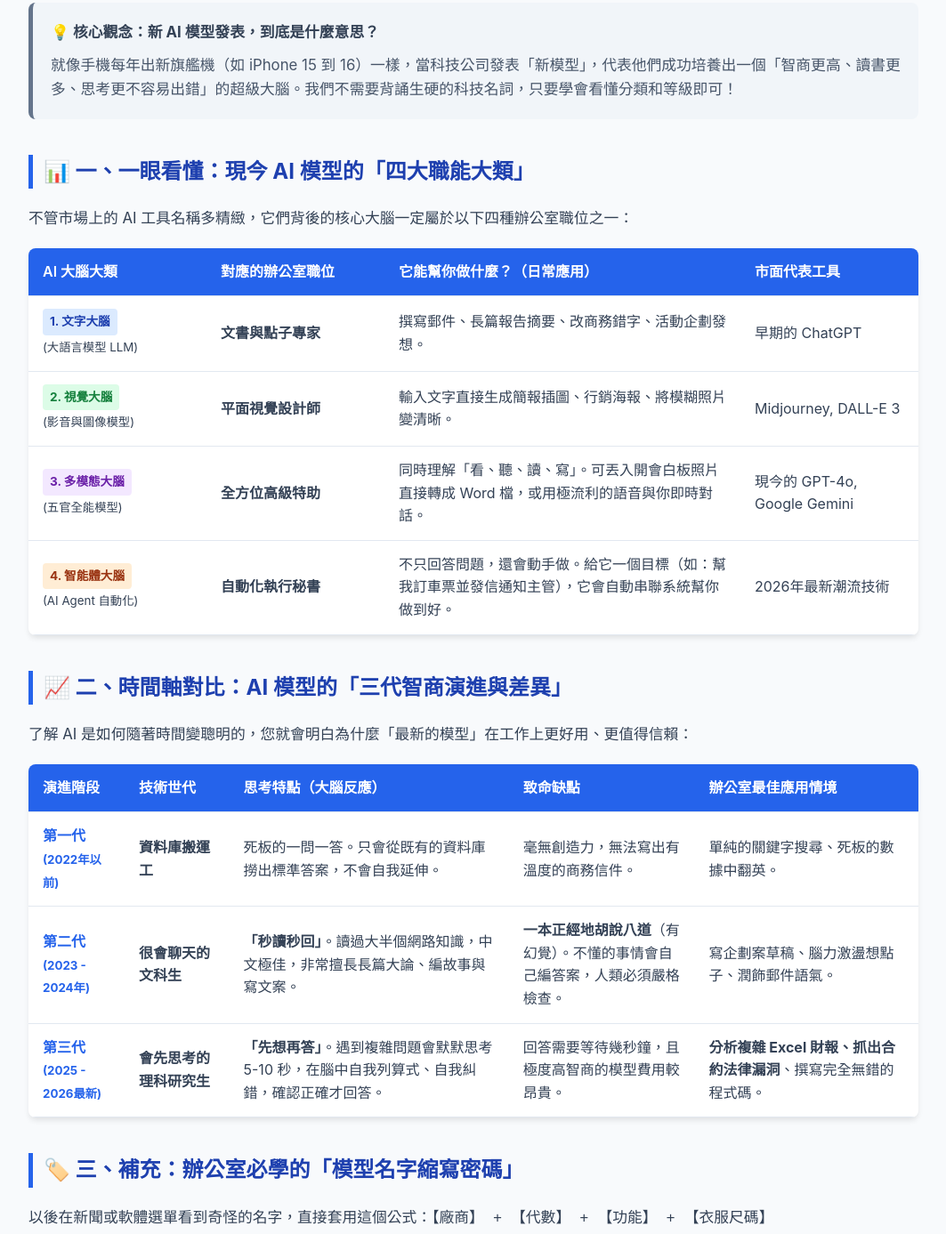
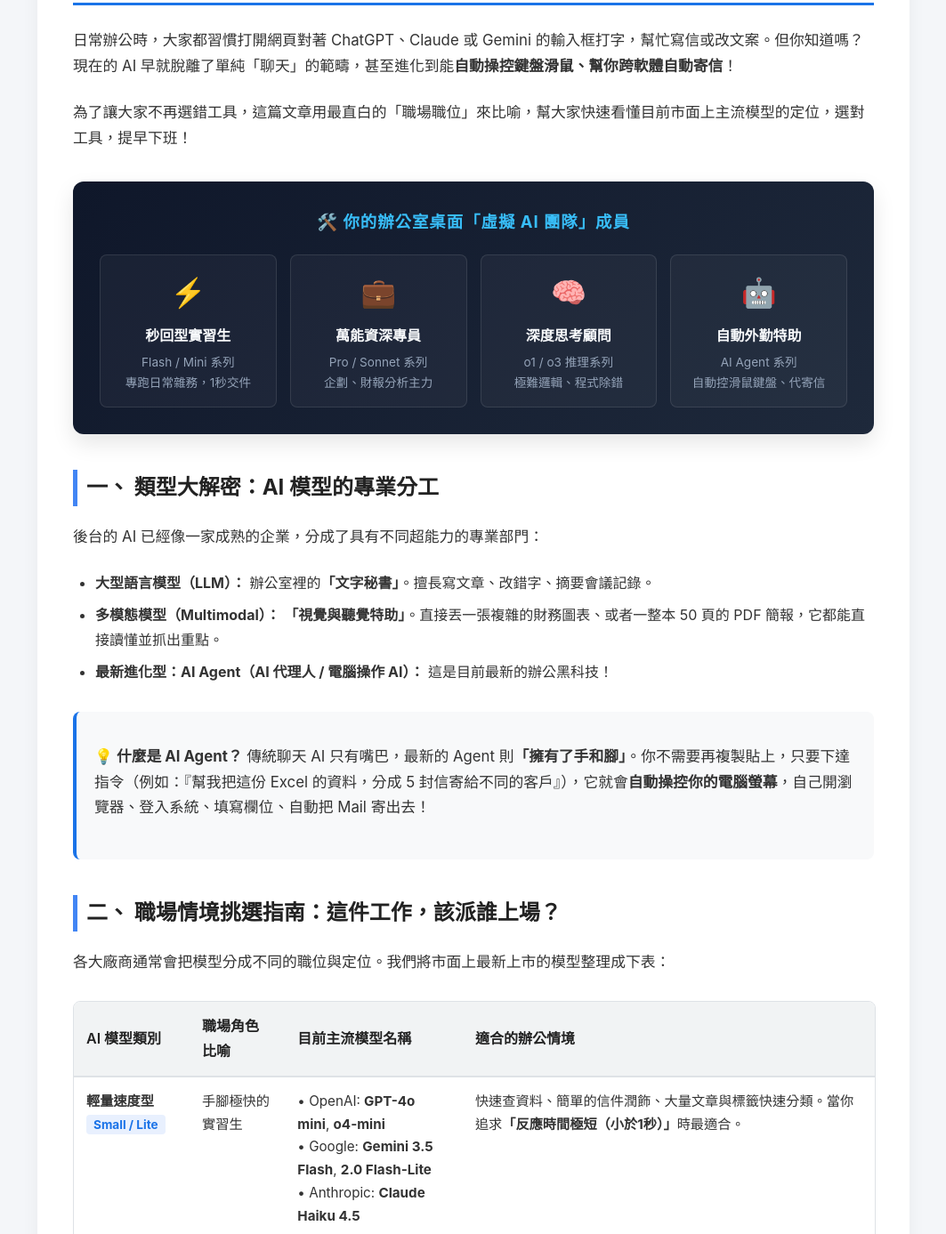
Before and after one commit to muscletsai/ai_news, a plain HTML site: page index.html in a window 1280 px wide. Shown: the part 190-1577 px from the top of the page at 89% size, without its empty margins (108-1171 px from the left). Drawn offline with Linux system fonts and the light colour scheme.

Commit message:
Update index.html

```diff
--- a/index.html
+++ b/index.html
@@ -3,271 +3,348 @@
 <head>
     <meta charset="UTF-8">
     <meta name="viewport" content="width=device-width, initial-scale=1.0">
-    <title>辦公室輕鬆讀：AI 模型分類與演進指南</title>
+    <title>別再只會用聊天框！上班族必看的 AI 模型與自動化 Agent 挑選指南</title>
     <style>
         :root {
-            --primary-color: #2563eb;
-            --secondary-color: #1e40af;
-            --bg-color: #f8fafc;
-            --card-bg: #ffffff;
-            --text-color: #334155;
-            --border-color: #e2e8f0;
-            --accent-color: #f0fdf4;
-            --accent-text: #166534;
+            --primary-color: #1a73e8;
+            --secondary-color: #4285f4;
+            --text-color: #333333;
+            --bg-light: #f8f9fa;
+            --border-color: #dee2e6;
         }
-
         body {
-            font-family: -apple-system, BlinkMacSystemFont, "Segoe UI", Roboto, "Helvetica Neue", Arial, "Microsoft JhengHei", sans-serif;
-            background-color: var(--bg-color);
+            font-family: -apple-system, BlinkMacSystemFont, "Segoe UI", Roboto, "Helvetica Neue", Arial, sans-serif;
+            line-height: 1.7;
             color: var(--text-color);
-            line-height: 1.6;
             margin: 0;
             padding: 0;
+            background-color: #f4f6f9;
         }
-
         .container {
-            max-width: 1000px;
-            margin: 0 auto;
-            padding: 40px 20px;
+            max-width: 900px;
+            margin: 30px auto;
+            padding: 40px;
+            background-color: #ffffff;
+            border-radius: 12px;
+            box-shadow: 0 4px 20px rgba(0,0,0,0.05);
         }
-
-        header {
-            text-align: center;
-            margin-bottom: 40px;
+        h1 {
+            font-size: 2rem;
+            color: #111111;
+            line-height: 1.4;
+            margin-bottom: 25px;
             border-bottom: 3px solid var(--primary-color);
-            padding-bottom: 20px;
+            padding-bottom: 12px;
         }
-
-        h1 {
-            color: var(--primary-color);
-            margin-bottom: 10px;
-            font-size: 2.2rem;
-        }
-
-        .subtitle {
-            font-size: 1.2rem;
-            color: #64748b;
-        }
-
         h2 {
-            color: var(--secondary-color);
-            border-left: 5px solid var(--primary-color);
-            padding-left: 12px;
+            font-size: 1.5rem;
+            color: #222222;
             margin-top: 40px;
             margin-bottom: 20px;
+            padding-left: 10px;
+            border-left: 5px solid var(--secondary-color);
         }
-
+        h3 {
+            font-size: 1.2rem;
+            color: #333333;
+            margin-top: 25px;
+        }
         p {
+            margin-bottom: 1.5rem;
             font-size: 1.05rem;
-            margin-bottom: 20px;
         }
-
-        .highlight-box {
-            background-color: #f1f5f9;
-            border-radius: 8px;
-            padding: 20px;
-            margin-bottom: 30px;
-            border-left: 5px solid #64748b;
+        ul {
+            margin-bottom: 1.5rem;
+            padding-left: 25px;
         }
-
-            .highlight-box p {
-                margin: 0;
-                font-weight: bold;
-            }
-
-        /* 表格樣式 */
-        .table-responsive {
-            overflow-x: auto;
-            margin-bottom: 30px;
-            box-shadow: 0 4px 6px -1px rgb(0 0 0 / 0.1);
-            border-radius: 8px;
-        }
-
-        table {
-            width: 100%;
-            border-collapse: collapse;
-            background-color: var(--card-bg);
-            text-align: left;
+        li {
+            margin-bottom: 0.6rem;
             font-size: 1rem;
         }
-
-        th, td {
-            padding: 14px 16px;
-            border-bottom: 1px solid var(--border-color);
-        }
-
-        th {
-            background-color: var(--primary-color);
-            color: white;
-            font-weight: 600;
-            white-space: nowrap;
-        }
-
-        tr:hover {
-            background-color: #f1f5f9;
-        }
-
         .badge {
-            display: inline-block;
-            padding: 4px 8px;
+            background-color: #e8f0fe;
+            color: var(--primary-color);
+            padding: 3px 8px;
             border-radius: 4px;
             font-size: 0.85rem;
             font-weight: bold;
         }
-
-        .badge-blue {
-            background-color: #dbeafe;
-            color: #1e40af;
+        .blockquote-box {
+            background-color: var(--bg-light);
+            border-radius: 8px;
+            padding: 20px;
+            margin: 30px 0;
+            border-left: 4px solid var(--primary-color);
         }
 
-        .badge-green {
-            background-color: #dcfce7;
-            color: #15803d;
+        /* 響應式表格 */
+        .table-responsive {
+            width: 100%;
+            overflow-x: auto;
+            margin: 30px 0;
+            border: 1px solid var(--border-color);
+            border-radius: 8px;
+        }
+        table {
+            width: 100%;
+            border-collapse: collapse;
+            text-align: left;
+            min-width: 650px;
+        }
+        th {
+            background-color: #f1f3f4;
+            color: #222222;
+            font-weight: 600;
+            padding: 14px;
+            border-bottom: 2px solid var(--border-color);
+        }
+        td {
+            padding: 14px;
+            border-bottom: 1px solid var(--border-color);
+            vertical-align: top;
+            font-size: 0.95rem;
+        }
+        tr:hover {
+            background-color: #f8f9fa;
         }
 
-        .badge-purple {
-            background-color: #f3e8ff;
-            color: #6b21a8;
+        /* CSS 數位藝術視覺區塊：AI 團隊 */
+        .ai-team-visual {
+            background: linear-gradient(135deg, #0f172a 0%, #1e293b 100%);
+            border-radius: 12px;
+            padding: 30px;
+            color: #ffffff;
+            margin: 35px 0;
+            box-shadow: 0 10px 25px rgba(0,0,0,0.1);
+        }
+        .visual-title {
+            font-size: 1.15rem;
+            font-weight: bold;
+            color: #38bdf8;
+            margin-bottom: 20px;
+            text-align: center;
+            letter-spacing: 1px;
+        }
+        .team-grid {
+            display: grid;
+            grid-template-columns: repeat(auto-fit, minmax(180px, 1fr));
+            gap: 15px;
+        }
+        .team-card {
+            background: rgba(255, 255, 255, 0.04);
+            border: 1px solid rgba(255, 255, 255, 0.1);
+            border-radius: 8px;
+            padding: 15px;
+            text-align: center;
+            transition: all 0.3s ease;
+        }
+        .team-card:hover {
+            transform: translateY(-5px);
+            background: rgba(255, 255, 255, 0.08);
+            border-color: #38bdf8;
+        }
+        .card-icon {
+            font-size: 2rem;
+            margin-bottom: 8px;
+        }
+        .card-name {
+            font-weight: bold;
+            color: #f8fafc;
+            margin-bottom: 5px;
+        }
+        .card-desc {
+            font-size: 0.85rem;
+            color: #94a3b8;
         }
 
-        .badge-orange {
-            background-color: #ffedd5;
-            color: #9a3412;
+        /* CSS 數位藝術視覺區塊：思考模型對比 */
+        .compare-visual {
+            display: grid;
+            grid-template-columns: repeat(auto-fit, minmax(280px, 1fr));
+            gap: 20px;
+            margin: 35px 0;
         }
-
-        .version-tag {
+        .compare-box {
+            border: 1px solid var(--border-color);
+            border-radius: 12px;
+            padding: 20px;
+            background: #ffffff;
+            box-shadow: 0 4px 12px rgba(0,0,0,0.03);
+        }
+        .box-title {
             font-weight: bold;
-            color: var(--primary-color);
+            font-size: 1.05rem;
+            margin-bottom: 15px;
+            display: flex;
+            align-items: center;
+            gap: 8px;
         }
-
-        footer {
-            text-align: center;
-            margin-top: 60px;
-            padding-top: 20px;
-            border-top: 1px solid var(--border-color);
-            color: #94a3b8;
+        .chat-flow {
+            background: #f1f5f9;
+            border-radius: 8px;
+            padding: 12px;
+            font-family: monospace;
             font-size: 0.9rem;
+        }
+        .flow-line {
+            margin-bottom: 8px;
+            padding: 8px;
+            border-radius: 4px;
+        }
+        .user-in { background: #e2e8f0; color: #334155; }
+        .ai-out { background: #dbeafe; color: #1e40af; border-left: 3px solid #3b82f6; }
+        .ai-think {
+            background: #fef3c7;
+            color: #92400e;
+            border-left: 3px solid #f59e0b;
+            animation: pulse 1.5s infinite;
+        }
+        @keyframes pulse {
+            0% { opacity: 0.6; }
+            50% { opacity: 1; }
+            100% { opacity: 0.6; }
         }
     </style>
 </head>
 <body>
 
 <div class="container">
-        <header>
-            <h1>🧠 讀懂 AI 模型：從「四大類別」到「三代演進」</h1>
-        </header>
+    <h1>【早會精華】別再只會用「聊天框」：白話看懂市面 AI 模型與「自動幫你操作電腦」的職場挑選指南</h1>
 
-        <div class="highlight-box">
-            <p>💡 核心觀念：新 AI 模型發表，到底是什麼意思？</p>
-            <p style="font-weight: normal; margin-top: 10px; color: #475569;">
-                就像手機每年出新旗艦機（如 iPhone 15 到 16）一樣，當科技公司發表「新模型」，代表他們成功培養出一個「智商更高、讀書更多、思考更不容易出錯」的超級大腦。我們不需要背誦生硬的科技名詞，只要學會看懂分類和等級即可！
-            </p>
+    <p>日常辦公時，大家都習慣打開網頁對著 ChatGPT、Claude 或 Gemini 的輸入框打字，幫忙寫信或改文案。但你知道嗎？現在的 AI 早就脫離了單純「聊天」的範疇，甚至進化到能<strong>自動操控鍵盤滑鼠、幫你跨軟體自動寄信</strong>！</p>
+
+    <p>為了讓大家不再選錯工具，這篇文章用最直白的「職場職位」來比喻，幫大家快速看懂目前市面上主流模型的定位，選對工具，提早下班！</p>
+
+    <div class="ai-team-visual">
+        <div class="visual-title">🛠️ 你的辦公室桌面「虛擬 AI 團隊」成員</div>
+        <div class="team-grid">
+            <div class="team-card">
+                <div class="card-icon">⚡</div>
+                <div class="card-name">秒回型實習生</div>
+                <div class="card-desc">Flash / Mini 系列<br>專跑日常雜務，1秒交件</div>
+            </div>
+            <div class="team-card">
+                <div class="card-icon">💼</div>
+                <div class="card-name">萬能資深專員</div>
+                <div class="card-desc">Pro / Sonnet 系列<br>企劃、財報分析主力</div>
+            </div>
+            <div class="team-card">
+                <div class="card-icon">🧠</div>
+                <div class="card-name">深度思考顧問</div>
+                <div class="card-desc">o1 / o3 推理系列<br>極難邏輯、程式除錯</div>
+            </div>
+            <div class="team-card">
+                <div class="card-icon">🤖</div>
+                <div class="card-name">自動外勤特助</div>
+                <div class="card-desc">AI Agent 系列<br>自動控滑鼠鍵盤、代寄信</div>
+            </div>
+        </div>
     </div>
 
-        <!-- 表格一：四大類別 -->
-        <h2>📊 一、一眼看懂：現今 AI 模型的「四大職能大類」</h2>
-        <p>不管市場上的 AI 工具名稱多精緻，它們背後的核心大腦一定屬於以下四種辦公室職位之一：</p>
+    <h2>一、 類型大解密：AI 模型的專業分工</h2>
+    <p>後台的 AI 已經像一家成熟的企業，分成了具有不同超能力的專業部門：</p>
+    <ul>
+        <li><strong>大型語言模型（LLM）：</strong> 辦公室裡的<strong>「文字秘書」</strong>。擅長寫文章、改錯字、摘要會議記錄。</li>
+        <li><strong>多模態模型（Multimodal）：</strong> <strong>「視覺與聽覺特助」</strong>。直接丟一張複雜的財務圖表、或者一整本 50 頁的 PDF 簡報，它都能直接讀懂並抓出重點。</li>
+        <li><strong>最新進化型：AI Agent（AI 代理人 / 電腦操作 AI）：</strong> 這是目前最新的辦公黑科技！</li>
+    </ul>
+
+    <div class="blockquote-box">
+        <p><strong>💡 什麼是 AI Agent？</strong> 傳統聊天 AI 只有嘴巴，最新的 Agent 則<strong>「擁有了手和腳」</strong>。你不需要再複製貼上，只要下達指令（例如：『幫我把這份 Excel 的資料，分成 5 封信寄給不同的客戶』），它就會<strong>自動操控你的電腦螢幕</strong>，自己開瀏覽器、登入系統、填寫欄位、自動把 Mail 寄出去！</p>
+    </div>
+
+    <h2>二、 職場情境挑選指南：這件工作，該派誰上場？</h2>
+    <p>各大廠商通常會把模型分成不同的職位與定位。我們將市面上最新上市的模型整理成下表：</p>
 
     <div class="table-responsive">
         <table>
             <thead>
                 <tr>
-                        <th style="width: 20%;">AI 大腦大類</th>
-                        <th style="width: 20%;">對應的辦公室職位</th>
-                        <th style="width: 40%;">它能幫你做什麼？（日常應用）</th>
-                        <th style="width: 20%;">市面代表工具</th>
+                    <th>AI 模型類別</th>
+                    <th>職場角色比喻</th>
+                    <th>目前主流模型名稱</th>
+                    <th>適合的辦公情境</th>
                 </tr>
             </thead>
             <tbody>
                 <tr>
-                        <td><span class="badge badge-blue">1. 文字大腦</span><br><small>(大語言模型 LLM)</small></td>
-                        <td><strong>文書與點子專家</strong></td>
-                        <td>撰寫郵件、長篇報告摘要、改商務錯字、活動企劃發想。</td>
-                        <td>早期的 ChatGPT</td>
+                    <td><strong>輕量速度型</strong><br><span class="badge">Small / Lite</span></td>
+                    <td>手腳極快的實習生</td>
+                    <td>
+                        • OpenAI: <strong>GPT-4o mini</strong>, <strong>o4-mini</strong><br>
+                        • Google: <strong>Gemini 3.5 Flash</strong>, <strong>2.0 Flash-Lite</strong><br>
+                        • Anthropic: <strong>Claude Haiku 4.5</strong>
+                    </td>
+                    <td>快速查資料、簡單的信件潤飾、大量文章與標籤快速分類。當你追求<strong>「反應時間極短（小於1秒）」</strong>時最適合。</td>
                 </tr>
                 <tr>
-                        <td><span class="badge badge-green">2. 視覺大腦</span><br><small>(影音與圖像模型)</small></td>
-                        <td><strong>平面視覺設計師</strong></td>
-                        <td>輸入文字直接生成簡報插圖、行銷海報、將模糊照片變清晰。</td>
-                        <td>Midjourney, DALL-E 3</td>
+                    <td><strong>主力平衡型</strong><br><span class="badge">Medium / Pro</span></td>
+                    <td>獨當一面的資深專員</td>
+                    <td>
+                        • OpenAI: <strong>GPT-4o</strong><br>
+                        • Google: <strong>Gemini 3.1 Pro</strong><br>
+                        • Anthropic: <strong>Claude Sonnet 4.6</strong>
+                    </td>
+                    <td>撰寫長篇企劃案、跨語言專業翻譯、分析 PDF 財報、解讀複雜圖表。<strong>智商與速度最平衡，不知道選誰時選它最安全。</strong></td>
                 </tr>
                 <tr>
-                        <td><span class="badge badge-purple">3. 多模態大腦</span><br><small>(五官全能模型)</small></td>
-                        <td><strong>全方位高級特助</strong></td>
-                        <td>同時理解「看、聽、讀、寫」。可丟入開會白板照片直接轉成 Word 檔，或用極流利的語音與你即時對話。</td>
-                        <td>現今的 GPT-4o, Google Gemini</td>
+                    <td><strong>旗艦推理型</strong><br><span class="badge">Large / Reasoning</span></td>
+                    <td>策略規劃的顧問專家</td>
+                    <td>
+                        • OpenAI: <strong>o1</strong>, <strong>o3</strong>, <strong>o3-pro</strong><br>
+                        • Anthropic: <strong>Claude Opus 4.7</strong>
+                    </td>
+                    <td>遇到問題不會馬上回答，會在後台「深度思考」好幾秒，反覆檢查邏輯與算式。適合用在<strong>極度燒腦、高難度程式除錯、法務合約嚴謹漏洞分析</strong>。</td>
                 </tr>
                 <tr>
-                        <td><span class="badge badge-orange">4. 智能體大腦</span><br><small>(AI Agent 自動化)</small></td>
-                        <td><strong>自動化執行秘書</strong></td>
-                        <td>不只回答問題，還會動手做。給它一個目標（如：幫我訂車票並發信通知主管），它會自動串聯系統幫你做到好。</td>
-                        <td>2026年最新潮流技術</td>
+                    <td><strong>自動化代理型</strong><br><span class="badge">AI Agent</span></td>
+                    <td>幫你操作電腦的外勤特助</td>
+                    <td>
+                        • <strong>Microsoft Copilot Studio</strong><br>
+                        • <strong>ChatGPT Atlas</strong><br>
+                        • <strong>Claude Cowork / Computer Use</strong><br>
+                        • 獨立工具: <strong>Lindy</strong>
+                    </td>
+                    <td>代理人會**自動接管並控制滑鼠與鍵盤**。幫你打開網頁、登入後台、抓取資料、自動撰寫並寄出 Mail。適合簡化**跨軟體的重複性行政庶務**。</td>
                 </tr>
             </tbody>
         </table>
     </div>
 
-        <!-- 表格二：三代演進 -->
-        <h2>📈 二、時間軸對比：AI 模型的「三代智商演進與差異」</h2>
-        <p>了解 AI 是如何隨著時間變聰明的，您就會明白為什麼「最新的模型」在工作上更好用、更值得信賴：</p>
+    <h2>三、 運作邏輯大不同：傳統對話 AI VS 最新「推理模型 (o系列)」</h2>
+    <p>為什麼有些新模型選了之後，它不會馬上說話，而是會卡住幾秒顯示「Thinking」？我們直接看下方的運作動態對比：</p>
 
-        <div class="table-responsive">
-            <table>
-                <thead>
-                    <tr>
-                        <th>演進階段</th>
-                        <th>技術世代</th>
-                        <th>思考特點（大腦反應）</th>
-                        <th>致命缺點</th>
-                        <th>辦公室最佳應用情境</th>
-                    </tr>
-                </thead>
-                <tbody>
-                    <tr>
-                        <td class="version-tag">第一代<br><small>(2022年以前)</small></td>
-                        <td><strong>資料庫搬運工</strong></td>
-                        <td>死板的一問一答。只會從既有的資料庫撈出標準答案，不會自我延伸。</td>
-                        <td>毫無創造力，無法寫出有溫度的商務信件。</td>
-                        <td>單純的關鍵字搜尋、死板的數據中翻英。</td>
-                    </tr>
-                    <tr>
-                        <td class="version-tag">第二代<br><small>(2023 - 2024年)</small></td>
-                        <td><strong>很會聊天的文科生</strong></td>
-                        <td><strong>「秒讀秒回」</strong>。讀過大半個網路知識，中文極佳，非常擅長長篇大論、編故事與寫文案。</td>
-                        <td><strong>一本正經地胡說八道</strong>（有幻覺）。不懂的事情會自己編答案，人類必須嚴格檢查。</td>
-                        <td>寫企劃案草稿、腦力激盪想點子、潤飾郵件語氣。</td>
-                    </tr>
-                    <tr>
-                        <td class="version-tag">第三代<br><small>(2025 - 2026最新)</small></td>
-                        <td><strong>會先思考的理科研究生</strong></td>
-                        <td><strong>「先想再答」</strong>。遇到複雜問題會默默思考 5-10 秒，在腦中自我列算式、自我糾錯，確認正確才回答。</td>
-                        <td>回答需要等待幾秒鐘，且極度高智商的模型費用較昂貴。</td>
-                        <td><strong>分析複雜 Excel 財報、抓出合約法律漏洞</strong>、撰寫完全無錯的程式碼。</td>
-                    </tr>
-                </tbody>
-            </table>
+    <div class="compare-visual">
+        <div class="compare-box">
+            <div class="box-title" style="color: #2563eb;">💬 傳統速度型模型 (如 GPT-4o / Gemini Flash)</div>
+            <div class="chat-flow">
+                <div class="flow-line user-in">問：這份合約有什麼財務風險？</div>
+                <div class="flow-line ai-out">答：(1秒內直接搶答) 本合約的風險在於...</div>
+                <div style="font-size:0.8rem; color:#64748b; text-align:right;">▲ 特色：直覺式反射搶答，速度極快</div>
+            </div>
+        </div>
+        <div class="compare-box">
+            <div class="box-title" style="color: #d97706;">🧠 最新推理型模型 (如 OpenAI o1 / o3)</div>
+            <div class="chat-flow">
+                <div class="flow-line user-in">問：這份合約有什麼財務風險？</div>
+                <div class="flow-line ai-think">⚙️ Thinking... (正在自我反思、拆解步驟)</div>
+                <div class="flow-line ai-out">答：(思考5秒後) 經過步驟驗算，合約第三條...</div>
+                <div style="font-size:0.8rem; color:#64748b; text-align:right;">▲ 特色：自我邏輯除錯、精準度極高</div>
+            </div>
+        </div>
     </div>
 
-        <!-- 三、命名密碼小祕訣 -->
-        <h2>🏷️ 三、補充：辦公室必學的「模型名字縮寫密碼」</h2>
-        <p>以後在新聞或軟體選單看到奇怪的名字，直接套用這個公式：<code>【廠商】 + 【代數】 + 【功能】 + 【衣服尺碼】</code></p>
+    <h2>四、 終極速查：如何從模型名稱後綴，秒懂 AI 的隱藏特異功能？</h2>
     <ul>
-            <li><strong>看數字（代數）</strong>：數字越大越聰明。如 <code>GPT-4</code> ➔ <code>GPT-5</code>。</li>
-            <li><strong>看英文字母（功能）</strong>：後面加了 <code>"o"</code> 代表反應極快、可看可聽的全能款；加了 <code>"o1" / "o3"</code> 代表會深思熟慮的推理款。</li>
-            <li>
-                <strong>看後綴詞（衣服尺碼）</strong>：
-                <ul>
-                    <li><code>Ultra / Large / Opus</code> (XL號)：最聰明、最慢、最貴，適合大合約或重要決策。</li>
-                    <li><code>Pro / Sonnet</code> (L號)：性價比最高、智商與速度平衡，日常辦公室首選。</li>
-                    <li><code>Mini / Flash / Haiku</code> (S號)：極快、極便宜，但智商稍低，適合大量改錯字或郵件自動分類。</li>
-                </ul>
-            </li>
+        <li><strong>看到「Flash」或「Haiku」：</strong> 代表<strong>速度最快、消耗成本最低</strong>。適合幾百封郵件要快速摘要等日常雜務。</li>
+        <li><strong>看到「o1」、「o3」等開頭的 o 系列：</strong> 代表<strong>推理模型</strong>。會自我思考與除錯，適合寫複雜 Excel 巨集（VBA）或嚴謹算式。</li>
+        <li><strong>看到「Pro」或「Sonnet」：</strong> 代表<strong>萬能中堅份子</strong>。智商與速度的完美交叉點，是白領做專案最主流的選擇。</li>
+        <li><strong>看到「Agent」或「Computer Use」：</strong> 代表它具備<strong>自動化執行與跨軟體操作</strong>的能力，能幫你跑完日常辦公流水線。</li>
     </ul>
 
-        <footer>
-            <p>💡 實用小建議：跟 AI 協作就像帶實習生，它給的答案，身為專業前輩的您記得還是要檢查一下喔！</p>
-            <p>© 2026 辦公室 AI 輕鬆看通識指南</p>
-        </footer>
+    <hr style="border: 0; border-top: 1px solid var(--border-color); margin: 40px 0;">
+
+    <p style="text-align: center; font-weight: bold; color: var(--primary-color);">💡 下一次處理繁雜工作時，挑選最適合的虛擬隊友，讓我們一起精準分勞，準時下班！</p>
 </div>
 
 </body>
```
Lines whose indentation alone changed are shown as unchanged.
